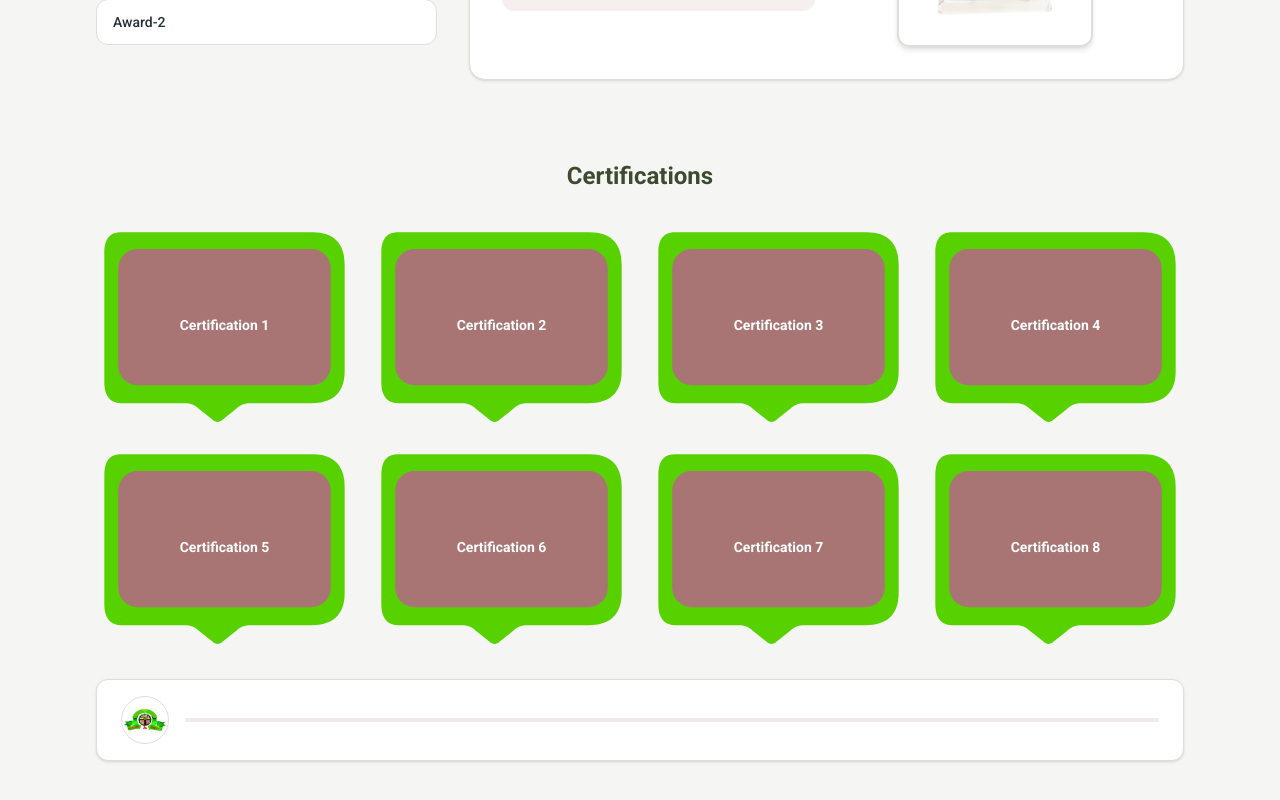
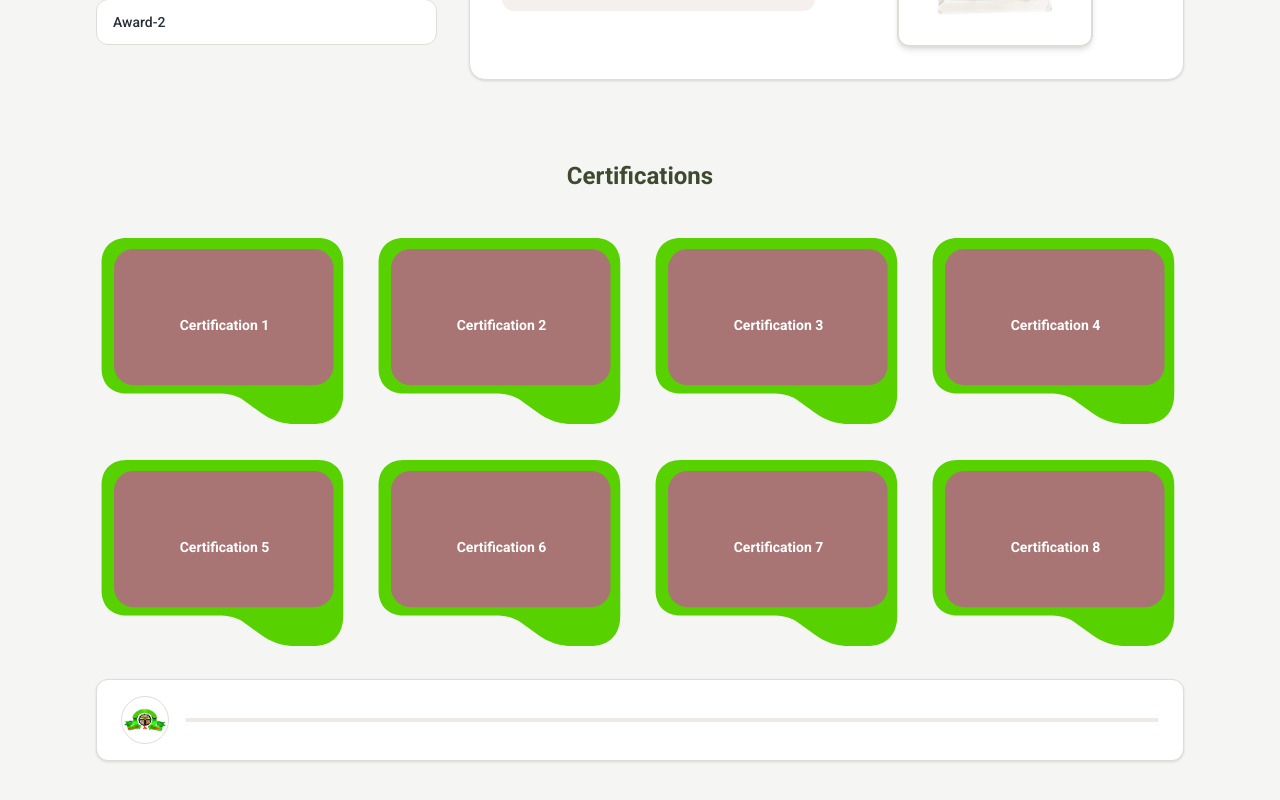
Before and after one commit to UTYCC-IS-Department/Healthy-Happy, a Next.js app: page /en/awards in a window 1280 px wide. Shown: the part 550-1350 px from the top of the page. Built offline with nearby package versions, Linux system fonts and the light colour scheme.

Commit message:
redesign the certification card exactly the same with figma ui

```diff
--- a/src/components/certification-block.tsx
+++ b/src/components/certification-block.tsx
@@ -10,35 +10,35 @@ export default function CertificationBlock({ title = "Certification" }: Certific
         className="absolute inset-0 h-full w-full"
         xmlns="http://www.w3.org/2000/svg"
       >
-        {/* Outer Green Shape */}
+        {/* Green Background */}
         <path
+          fill="#57D100"
           d="
-          M18 6
-          H156
-          C171 6 179 14 179 29
-          V106
-          C179 122 170 129 155 129
-          H111
-          C107 129 104 130 101 133
-          L91 141
-          C89 143 86 143 84 141
-          L74 133
-          C71 130 68 129 64 129
-          H18
-          C9 129 6 122 6 114
-          V21
-          C6 12 9 6 18 6
-          Z
-          "
-          fill="#57D100"
+    M22 10
+    H160
+    C171 10 178 17 178 28
+
+    V122
+    C178 136 170 144 156 144
+
+    H144
+
+    C134 144 126 141 119 136
+    L105 126
+    C100 123 95 122 88 122
+
+    H22
+    C11 122 4 115 4 104
+
+    V28
+    C4 17 11 10 22 10
+    Z"
         />
-
         {/* Inner Card */}
-        {/* Inner Card */}
-        <rect x="16" y="18" width="153" height="98" rx="14" fill="#A87474" />
+        <rect x="13" y="18" width="158" height="98" rx="14" fill="#A87474" />
       </svg>
 
-      <div className="absolute inset-0 flex items-center justify-center px-4 text-center text-sm font-semibold text-white">
+      <div className="absolute inset-0 flex items-center justify-center px-3 text-center text-sm font-semibold text-white">
         {title}
       </div>
     </div>
```
